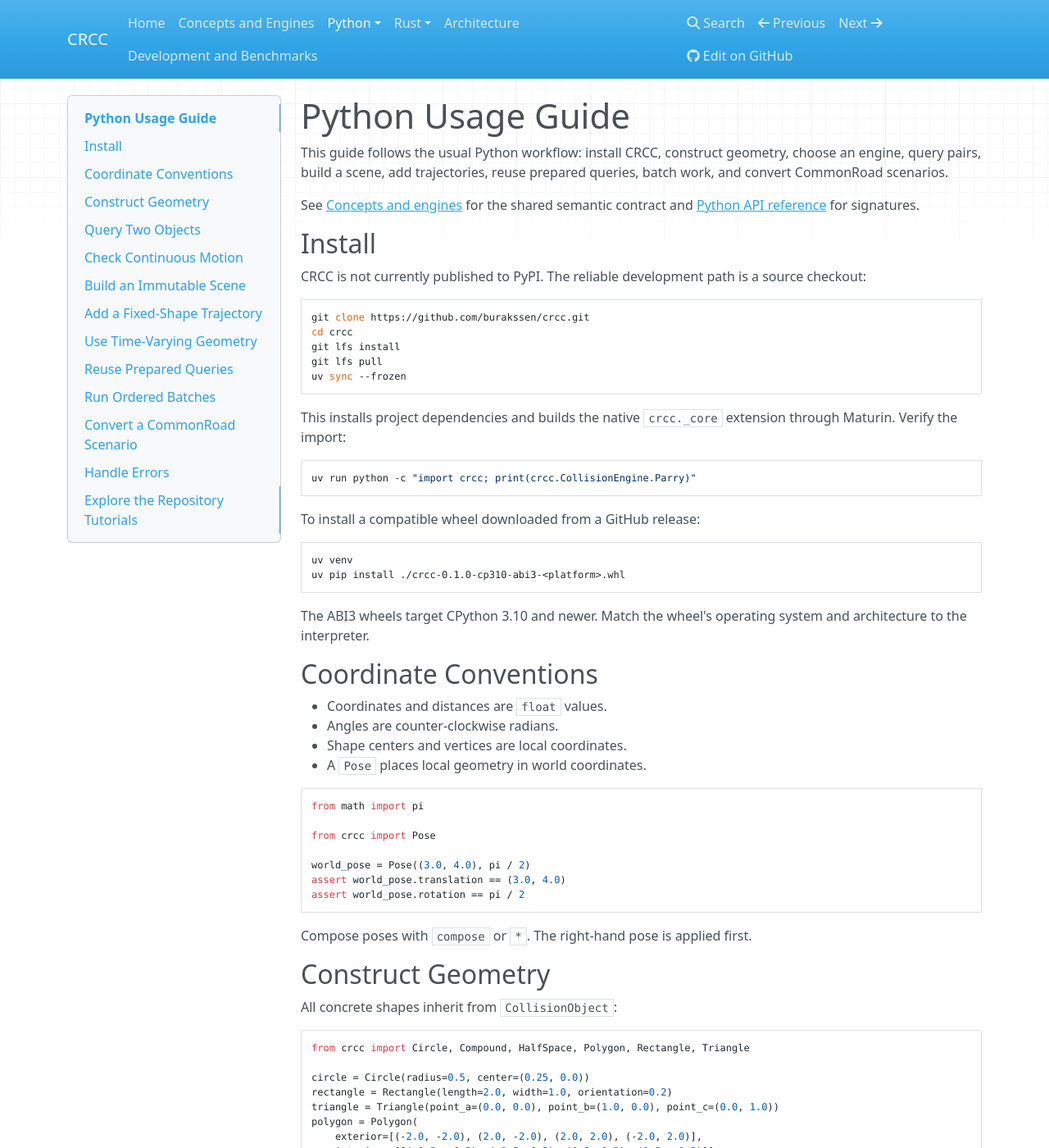
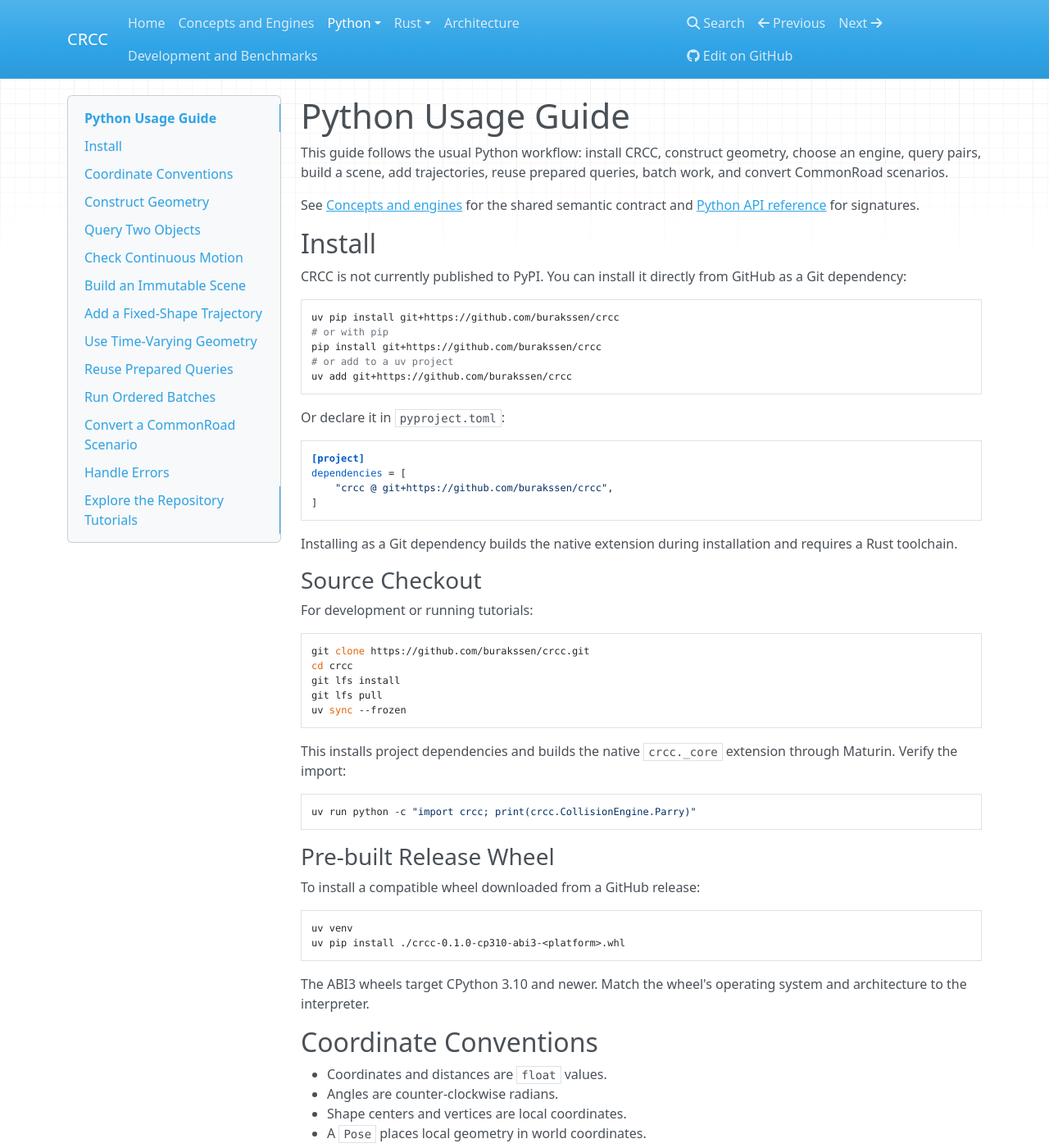
Before and after one commit to burakssen/crcc, an MkDocs documentation site: the page built from docs/python-guide.md, in a window 1280 px wide and 1400 px high. Shown: the whole window at 82% size. Built offline with MkDocs 1.6.1, drawn with Linux system fonts in a browser that asks for light colours; nearby versions of some CDN libraries.

Commit message:
docs: add Python Git dependency installation via git+https

````diff
--- a/docs/python-guide.md
+++ b/docs/python-guide.md
@@ -6,7 +6,30 @@ See [Concepts and engines](concepts.md) for the shared semantic contract and [Py
 
 ## Install
 
-CRCC is not currently published to PyPI. The reliable development path is a source checkout:
+CRCC is not currently published to PyPI. You can install it directly from GitHub as a Git dependency:
+
+```bash
+uv pip install git+https://github.com/burakssen/crcc
+# or with pip
+pip install git+https://github.com/burakssen/crcc
+# or add to a uv project
+uv add git+https://github.com/burakssen/crcc
+```
+
+Or declare it in `pyproject.toml`:
+
+```toml
+[project]
+dependencies = [
+    "crcc @ git+https://github.com/burakssen/crcc",
+]
+```
+
+Installing as a Git dependency builds the native extension during installation and requires a Rust toolchain.
+
+### Source Checkout
+
+For development or running tutorials:
 
 ```bash
 git clone https://github.com/burakssen/crcc.git
@@ -21,6 +44,8 @@ This installs project dependencies and builds the native `crcc._core` extension
 ```bash
 uv run python -c "import crcc; print(crcc.CollisionEngine.Parry)"
 ```
+
+### Pre-built Release Wheel
 
 To install a compatible wheel downloaded from a GitHub release:
 
````
Also changed, not shown: README.md (+21 -0 lines).
